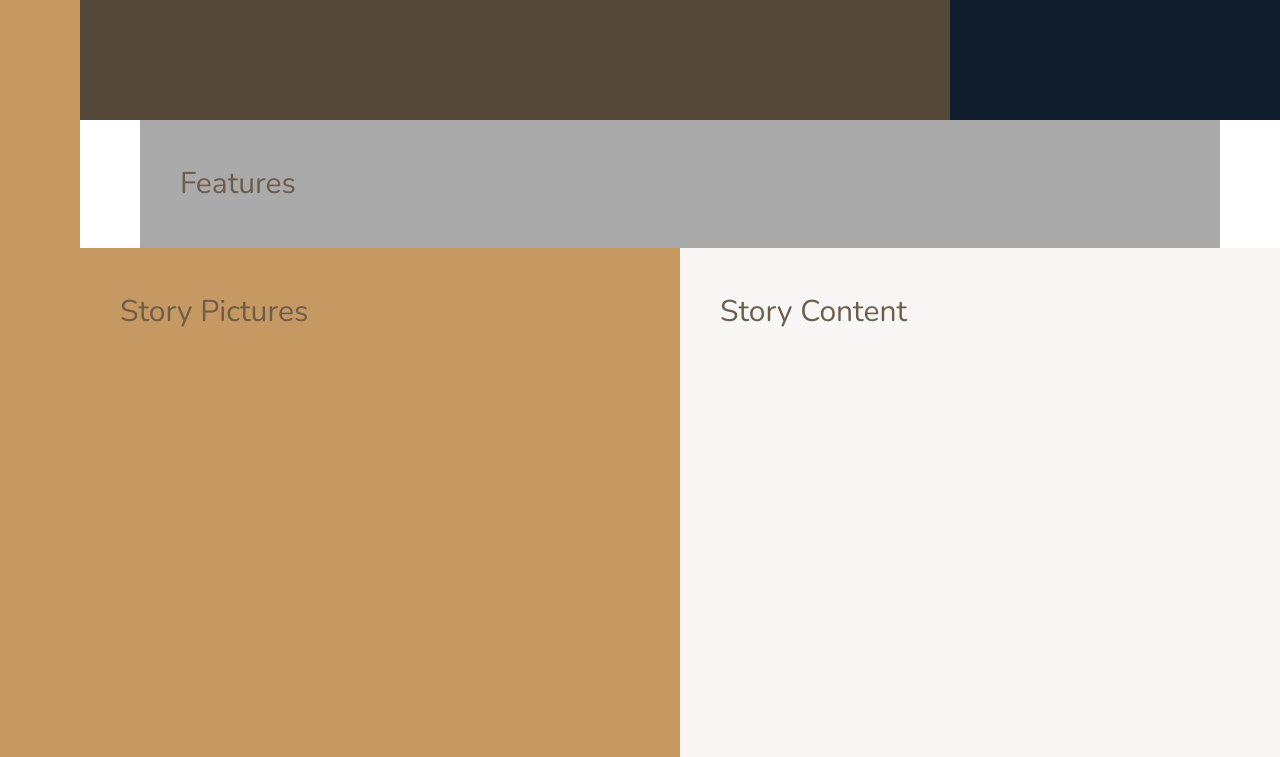
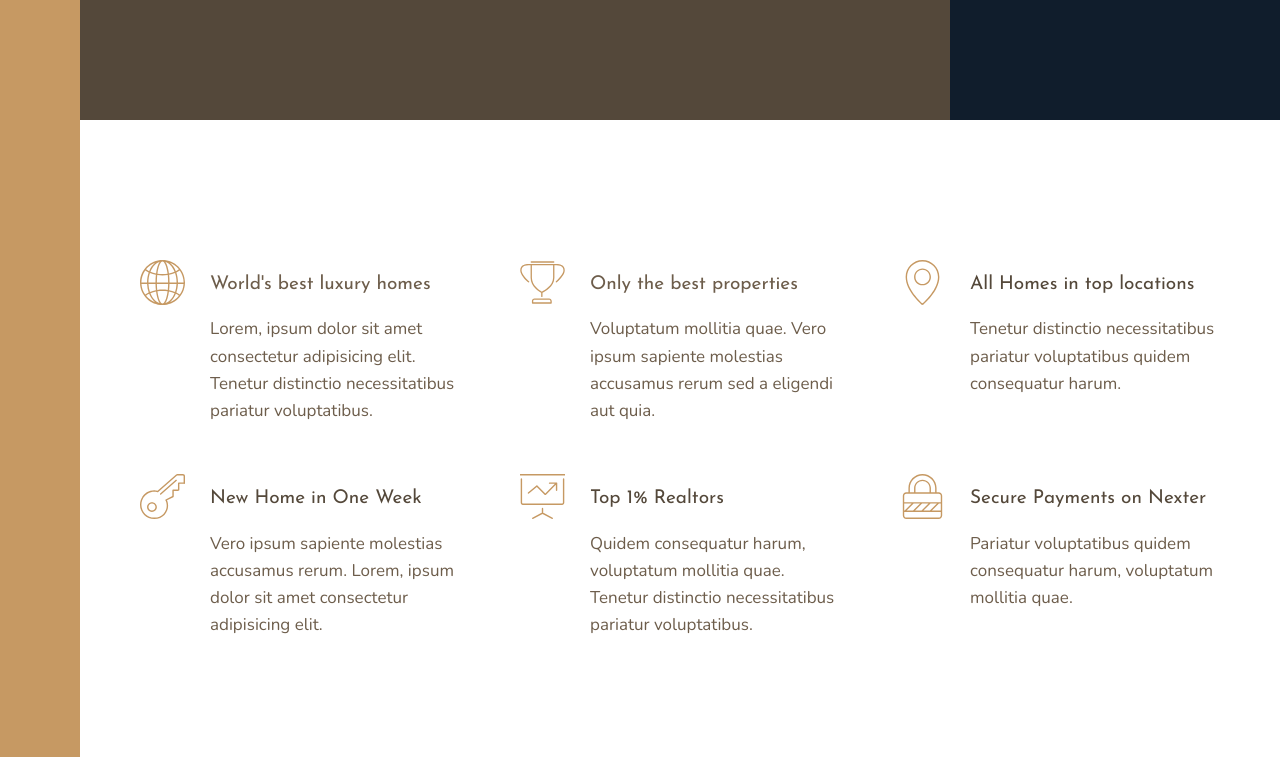
Before and after one commit to JakeHildy/nexter, a website: page index.html in a window 1280 px wide. Shown: the part 520-1277 px from the top of the page. Drawn offline with nearby package versions, Linux system fonts and the light colour scheme.

Commit message:
Created Features section

```diff
--- a/index.html
+++ b/index.html
@@ -21,7 +21,73 @@
 
     <div class="realtors">Top 3 realtors</div>
 
-    <section class="features">Features</section>
+    <section class="features">
+      <div class="feature">
+        <svg class="feature__icon">
+          <use xlink:href="img/sprite.svg#icon-global"></use>
+        </svg>
+        <h4 class="heading-4">World's best luxury homes</h4>
+        <p class="feature__text">
+          Lorem, ipsum dolor sit amet consectetur adipisicing elit. Tenetur
+          distinctio necessitatibus pariatur voluptatibus.
+        </p>
+      </div>
+
+      <div class="feature">
+        <svg class="feature__icon">
+          <use xlink:href="img/sprite.svg#icon-trophy"></use>
+        </svg>
+        <h4 class="heading-4">Only the best properties</h4>
+        <p class="feature__text">
+          Voluptatum mollitia quae. Vero ipsum sapiente molestias accusamus
+          rerum sed a eligendi aut quia.
+        </p>
+      </div>
+
+      <div class="feature">
+        <svg class="feature__icon">
+          <use xlink:href="img/sprite.svg#icon-map-pin"></use>
+        </svg>
+        <h4 class="heading-4 heading-4--dark">All Homes in top locations</h4>
+        <p class="feature__text">
+          Tenetur distinctio necessitatibus pariatur voluptatibus quidem
+          consequatur harum.
+        </p>
+      </div>
+
+      <div class="feature">
+        <svg class="feature__icon">
+          <use xlink:href="img/sprite.svg#icon-key"></use>
+        </svg>
+        <h4 class="heading-4 heading-4--dark">New Home in One Week</h4>
+        <p class="feature__text">
+          Vero ipsum sapiente molestias accusamus rerum. Lorem, ipsum dolor sit
+          amet consectetur adipisicing elit.
+        </p>
+      </div>
+
+      <div class="feature">
+        <svg class="feature__icon">
+          <use xlink:href="img/sprite.svg#icon-presentation"></use>
+        </svg>
+        <h4 class="heading-4 heading-4--dark">Top 1% Realtors</h4>
+        <p class="feature__text">
+          Quidem consequatur harum, voluptatum mollitia quae. Tenetur distinctio
+          necessitatibus pariatur voluptatibus.
+        </p>
+      </div>
+
+      <div class="feature">
+        <svg class="feature__icon">
+          <use xlink:href="img/sprite.svg#icon-lock"></use>
+        </svg>
+        <h4 class="heading-4 heading-4--dark">Secure Payments on Nexter</h4>
+        <p class="feature__text">
+          Pariatur voluptatibus quidem consequatur harum, voluptatum mollitia
+          quae.
+        </p>
+      </div>
+    </section>
 
     <div class="story__pictures">Story Pictures</div>
 
--- a/sass/_base.scss
+++ b/sass/_base.scss
@@ -41,10 +41,4 @@ body {
     [sidebar-start] 8rem [sidebar-end full-start] minmax(6rem, 1fr)
     [center-start] repeat(8, [col-start] minmax(min-content, 14rem) [col-end])
     [center-end] minmax(6rem, 1fr) [full-end];
-
-  // just for dev:
-  & > * {
-    padding: 40px;
-    font-size: 3rem;
-  }
 }
--- a/sass/_features.scss
+++ b/sass/_features.scss
@@ -1,6 +1,33 @@
 @use "base" as *;
 
 .features {
-  background-color: $color-grey-light-2;
   grid-column: center-start / center-end;
+
+  margin: 15rem 0;
+
+  display: grid;
+  // grid-template-columns: repeat(3, 1fr);
+  grid-template-columns: repeat(auto-fit, minmax(25rem, 1fr));
+  grid-gap: 6rem;
+
+  align-items: start;
 }
+
+.feature {
+  display: grid;
+  grid-template-columns: min-content 1fr;
+  grid-row-gap: 1.5rem;
+  grid-column-gap: 2.5rem;
+
+  &__icon {
+    fill: $color-primary;
+    width: 4.5rem;
+    height: 4.5rem;
+    grid-row: 1 / span 2;
+    transform: translateY(-1rem);
+  }
+
+  &__text {
+    font-size: 1.7rem;
+  }
+}
--- a/sass/_typography.scss
+++ b/sass/_typography.scss
@@ -0,0 +1,27 @@
+@use "base" as *;
+
+%heading {
+  font-family: $font-display;
+  font-weight: 400;
+}
+
+.heading-1 {
+  @extend %heading;
+}
+.heading-2 {
+  @extend %heading;
+}
+.heading-3 {
+  @extend %heading;
+}
+.heading-4 {
+  @extend %heading;
+  font-size: 1.9rem;
+
+  &--light {
+    color: $color-grey-light-1;
+  }
+  &--dark {
+    color: $color-grey-dark-1;
+  }
+}
```
Also changed, not shown: sass/main.css, 1 other file.
